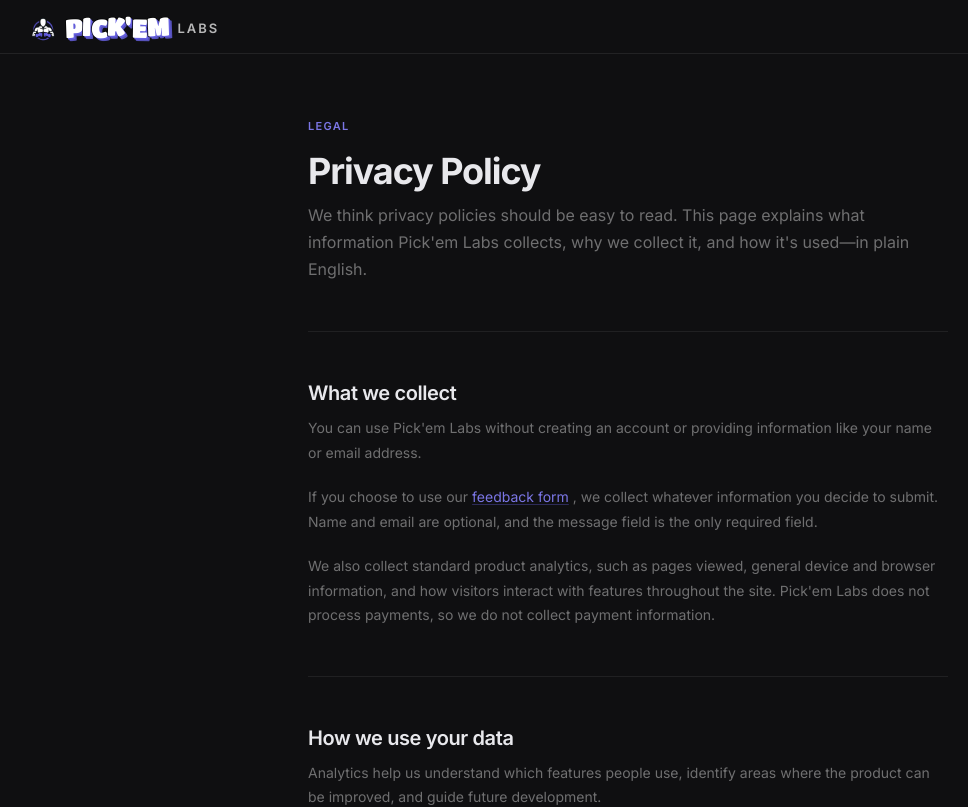
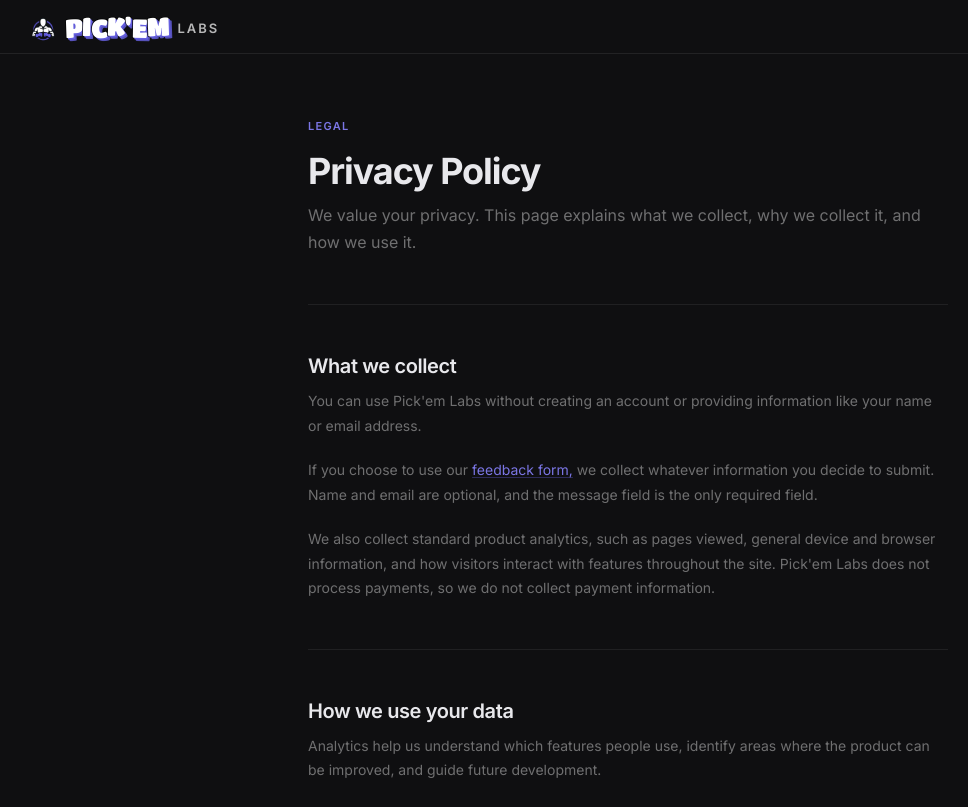
Before and after one commit to yasmin-xyz/ufc-fight-predictor, a Next.js app: page /privacy in a window 1280 px wide. Shown: the top 807 px of the page, without its empty margins (12-980 px from the left). Built offline with nearby package versions, Linux system fonts and the light colour scheme.

Commit message:
Revise privacy policy text for clarity and conciseness

```diff
--- a/app/privacy/page.tsx
+++ b/app/privacy/page.tsx
@@ -21,8 +21,7 @@
           <div className="meth-eyebrow">Legal</div>
           <h1 className="meth-title">Privacy Policy</h1>
           <p className="meth-lead">
-            We think privacy policies should be easy to read. This page explains what information Pick&apos;em Labs collects, why we collect
-            it, and how it&apos;s used—in plain English.
+            We value your privacy. This page explains what we collect, why we collect it, and how we use it.
           </p>
         </header>
 
@@ -39,8 +38,8 @@
           <p className="meth-body">
             If you choose to use our {" "}
             <Link href="/feedback" className="meth-inline-link">
-              feedback form
-            </Link>{" "}, we collect whatever
+              feedback form,
+            </Link>{" "} we collect whatever
             information you decide to submit. Name and email are optional, and
             the message field is the only required field.
           </p>
```
